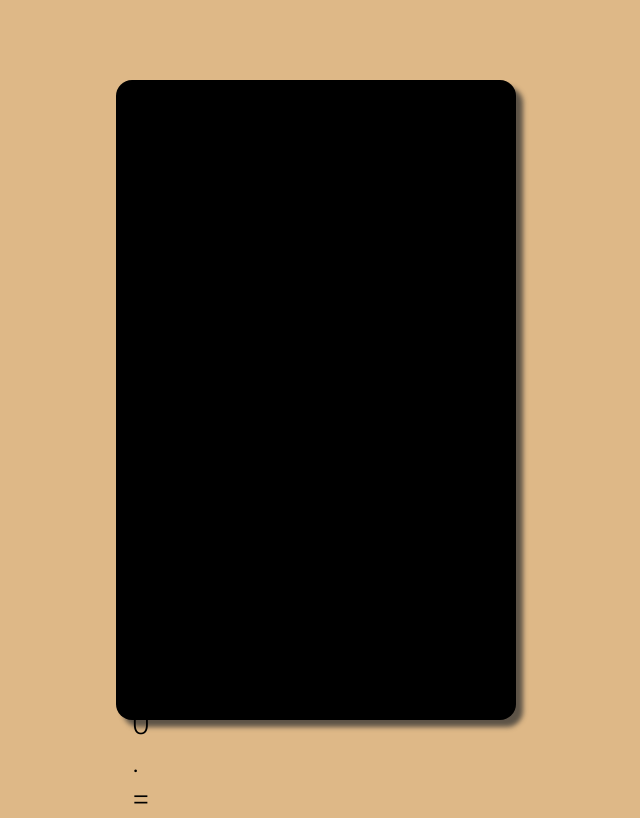
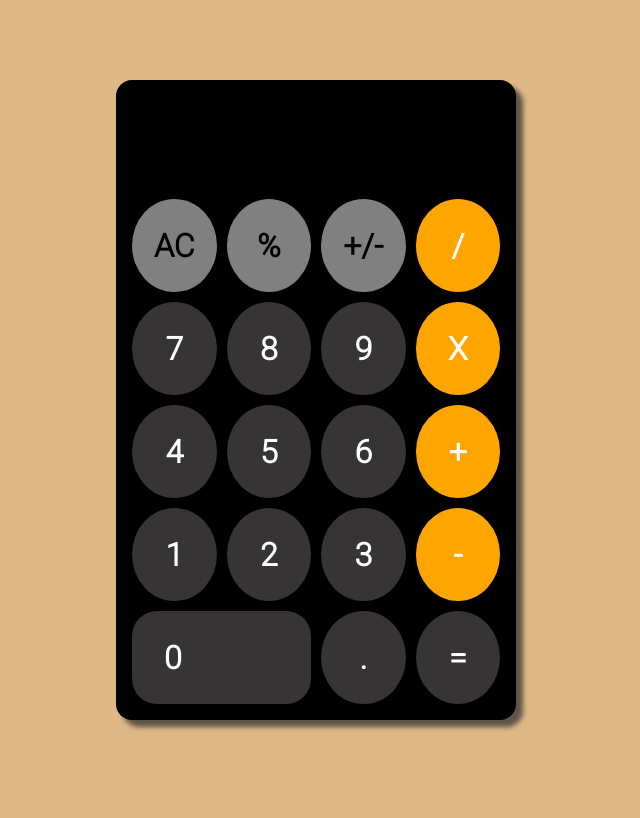
Before and after one commit to djmagnusa/calculator, a React (Create React App) app: page / in a window 1280 px wide. Shown: the whole page, without its empty margins (324-964 px from the left). Built offline with nearby package versions, Linux system fonts and the light colour scheme.

Commit message:
Major fix

```diff
--- a/src/App.js
+++ b/src/App.js
@@ -37,26 +37,29 @@ const App = () => {
 
   return (
     <div className="container">
-      <div className="sreen">
-        <div classNmae="btn light-gray" onClick={reset}>AC</div>
-        <div classNmae="btn light-gray" onClick={percent}>%</div>
-        <div classNmae="btn light-gray" onClick={minusPlus}>+/-</div>
-        <div classNmae="btn orange" onClick={operatorType}>/</div>
-        <div classNmae="btn" onClick={inputNum}>7</div>
-        <div classNmae="btn" onClick={inputNum}>8</div>
-        <div classNmae="btn" onClick={inputNum}>9</div>
-        <div classNmae="btn orange" onClick={operatorType}>X</div>
-        <div classNmae="btn" onClick={inputNum}>4</div>
-        <div classNmae="btn" onClick={inputNum}>5</div>
-        <div classNmae="btn" onClick={inputNum}>6</div>
-        <div classNmae="btn orange" onClick={operatorType}>+</div>
-        <div classNmae="btn" onClick={inputNum}>1</div>
-        <div classNmae="btn" onClick={inputNum}>2</div>
-        <div classNmae="btn" onClick={inputNum}>3</div>
-        <div classNmae="btn orange" onClick={operatorType}>-</div>
-        <div classNmae="btn" onClick={inputNum}>0</div>
-        <div classNmae="btn" onClick={inputNum}>.</div>
-        <div classNmae="btn" onClick={equals}>=</div>
+      <div className="wrapper">
+        <div className="screen">
+        </div>
+        <div className="btn light-gray" onClick={reset}>AC</div>
+        <div className="btn light-gray" onClick={percent}>%</div>
+        <div className="btn light-gray" onClick={minusPlus}>+/-</div>
+        <div className="btn orange" onClick={operatorType}>/</div>
+        <div className="btn" onClick={inputNum}>7</div>
+        <div className="btn" onClick={inputNum}>8</div>
+        <div className="btn" onClick={inputNum}>9</div>
+        <div className="btn orange" onClick={operatorType}>X</div>
+        <div className="btn" onClick={inputNum}>4</div>
+        <div className="btn" onClick={inputNum}>5</div>
+        <div className="btn" onClick={inputNum}>6</div>
+        <div className="btn orange" onClick={operatorType}>+</div>
+        <div className="btn" onClick={inputNum}>1</div>
+        <div className="btn" onClick={inputNum}>2</div>
+        <div className="btn" onClick={inputNum}>3</div>
+        <div className="btn orange" onClick={operatorType}>-</div>
+        <div className="btn zero" onClick={inputNum}>0</div>
+        <div className="btn" onClick={inputNum}>.</div>
+        <div className="btn" onClick={equals}>=</div>
+
       </div>
 
     </div>
```
